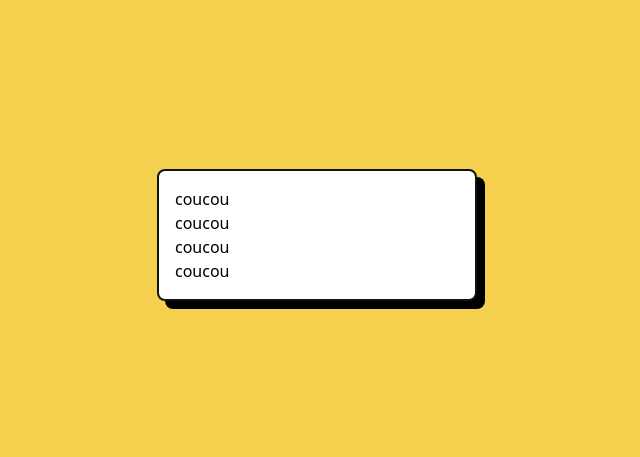
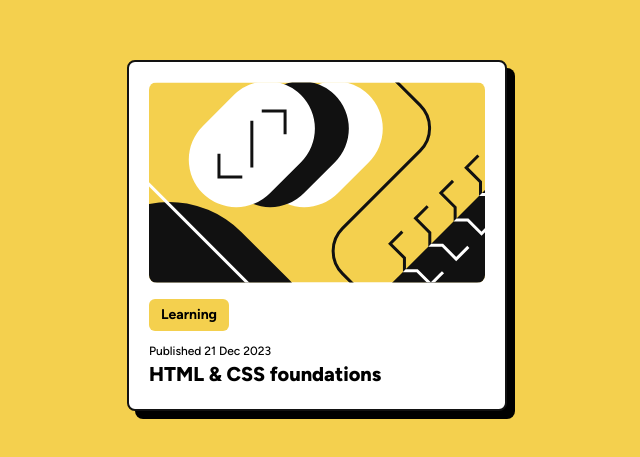
Before and after one commit to mirkobozzetto/blog-preview-card, a website: page index.html in a window 1280 px wide. Shown: the part 165-622 px from the top of the page, without its empty margins (323-963 px from the left). Drawn offline with Linux system fonts and the light colour scheme.

```diff
--- a/index.html
+++ b/index.html
@@ -15,16 +15,28 @@
     <title>Frontend Mentor | Blog preview card</title>
   </head>
 
-  <body class="flex flex-col justify-center items-center bg-yellow h-screen">
+  <body
+    class="flex flex-col justify-center items-center bg-yellow h-screen font-figtree"
+  >
     <main
-      class="shadow-bottom-right border-2 bg-white p-4 border-black border-solid rounded-lg w-1/4 h-auto"
+      class="shadow-bottom-right border-2 bg-white p-5 border-black border-solid rounded-lg h-auto"
     >
-      <section>
-        <!--  -->
-        <h1>coucou</h1>
-        <h1>coucou</h1>
-        <h1>coucou</h1>
-        <h1>coucou</h1>
+      <section class="w-full">
+        <div>
+          <img
+            src="./assets/images/illustration-article.svg"
+            class="rounded-lg"
+          />
+        </div>
+        <!-- #tag -->
+        <p
+          class="inline-block bg-yellow mt-4 px-3 py-1.5 rounded-md font-bold text-sm"
+        >
+          Learning
+        </p>
+        <!-- date -->
+        <p class="mt-3 font-medium text-xs">Published 21 Dec 2023</p>
+        <h1 class="font-extra-bold text-[1.25rem]">HTML & CSS foundations</h1>
       </section>
     </main>
   </body>
--- a/src/input.css
+++ b/src/input.css
@@ -4,7 +4,6 @@
 
 @font-face {
   font-family: "Figtree";
-  src: url("../assets/fonts/Figtree-Italic-VariableFont_wght.ttf"),
-    url("../assets/fonts/Figtree-VariableFont_wght.ttf");
+  src: url("../assets/fonts/Figtree-VariableFont_wght.ttf");
   font-weight: 500, 700;
 }
```
Also changed, not shown: src/output.css.
